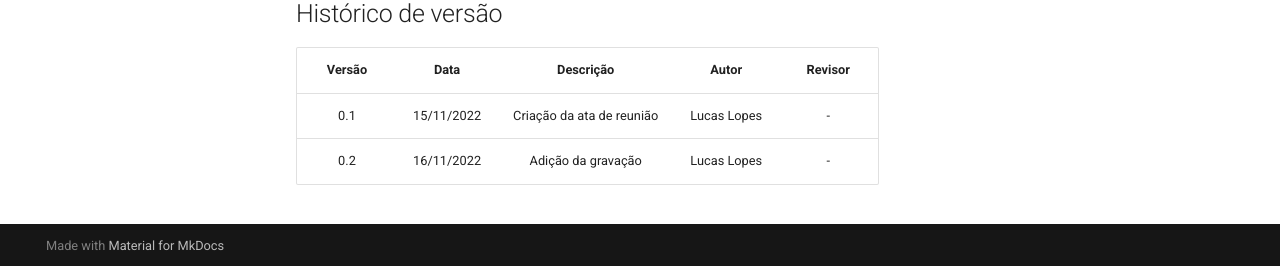
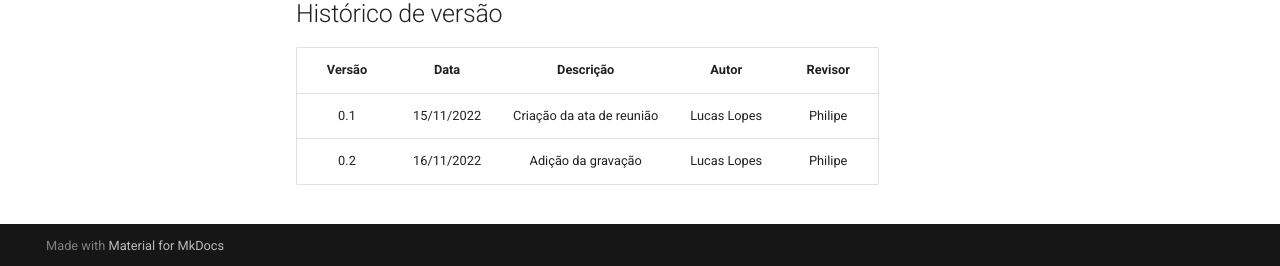
Before and after one commit to Requisitos-de-Software/2022.2-Grasshopper, an MkDocs documentation site: the page built from docs/atas-das-reunioes/reuniao1.md, in a window 1280 px wide and 900 px high, scrolled down 1303 px. Shown: the part 631-897 px from the top of the window. Built offline with MkDocs 1.6.1 and Material for MkDocs 9.7.7, drawn with Linux system fonts in a browser that asks for light colours; comment, search, counter and statistics services are not loaded.

Commit message:
Revisão de ata da primeira reunião

```diff
--- a/docs/atas-das-reunioes/reuniao1.md
+++ b/docs/atas-das-reunioes/reuniao1.md
@@ -35,5 +35,5 @@ Os padrões de desenvolvimento dos documentos foram discutidos e os integrantes
 ## Histórico de versão
 | Versão | Data | Descrição | Autor | Revisor |
 | :----: | :--: | :-------: | :---: | :-----: |
-| 0.1 | 15/11/2022 | Criação da ata de reunião | Lucas Lopes | - |
-| 0.2 | 16/11/2022 | Adição da gravação | Lucas Lopes | - |
+| 0.1 | 15/11/2022 | Criação da ata de reunião | Lucas Lopes | Philipe |
+| 0.2 | 16/11/2022 | Adição da gravação | Lucas Lopes | Philipe |
```
